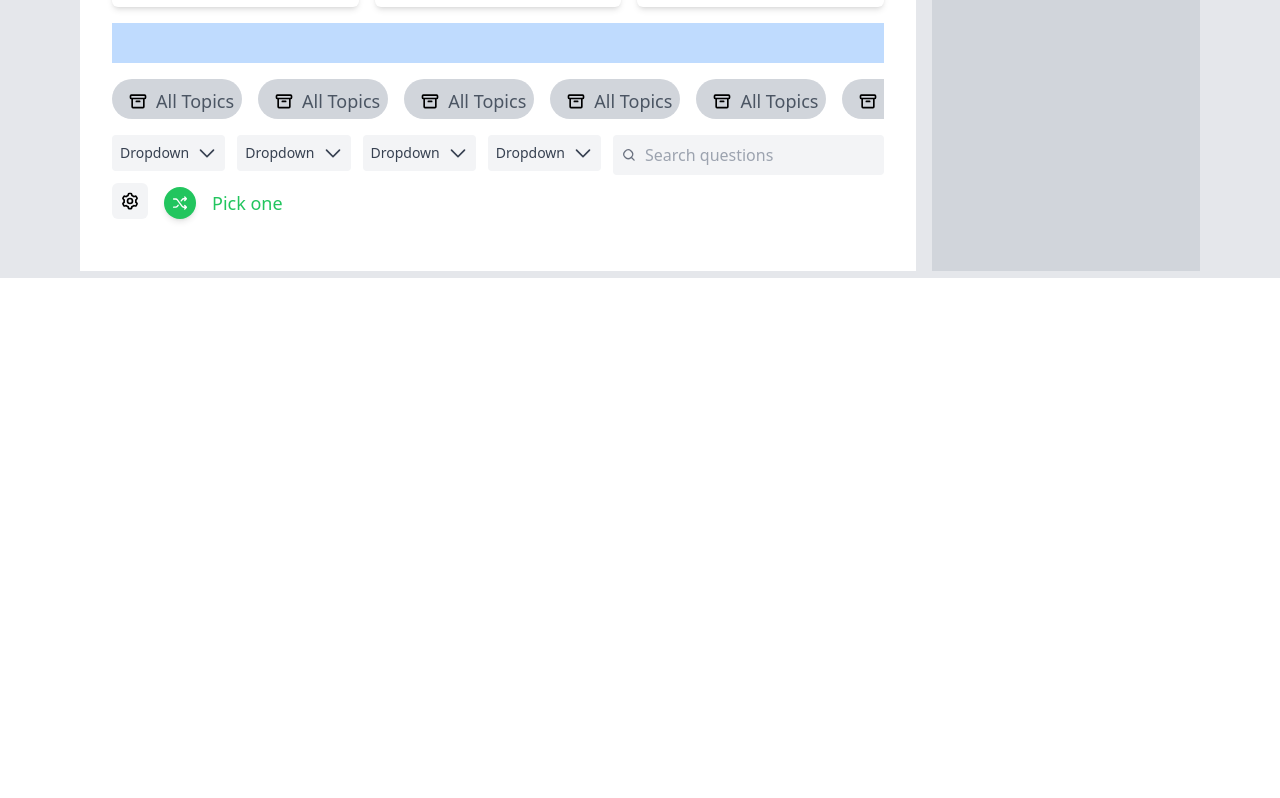
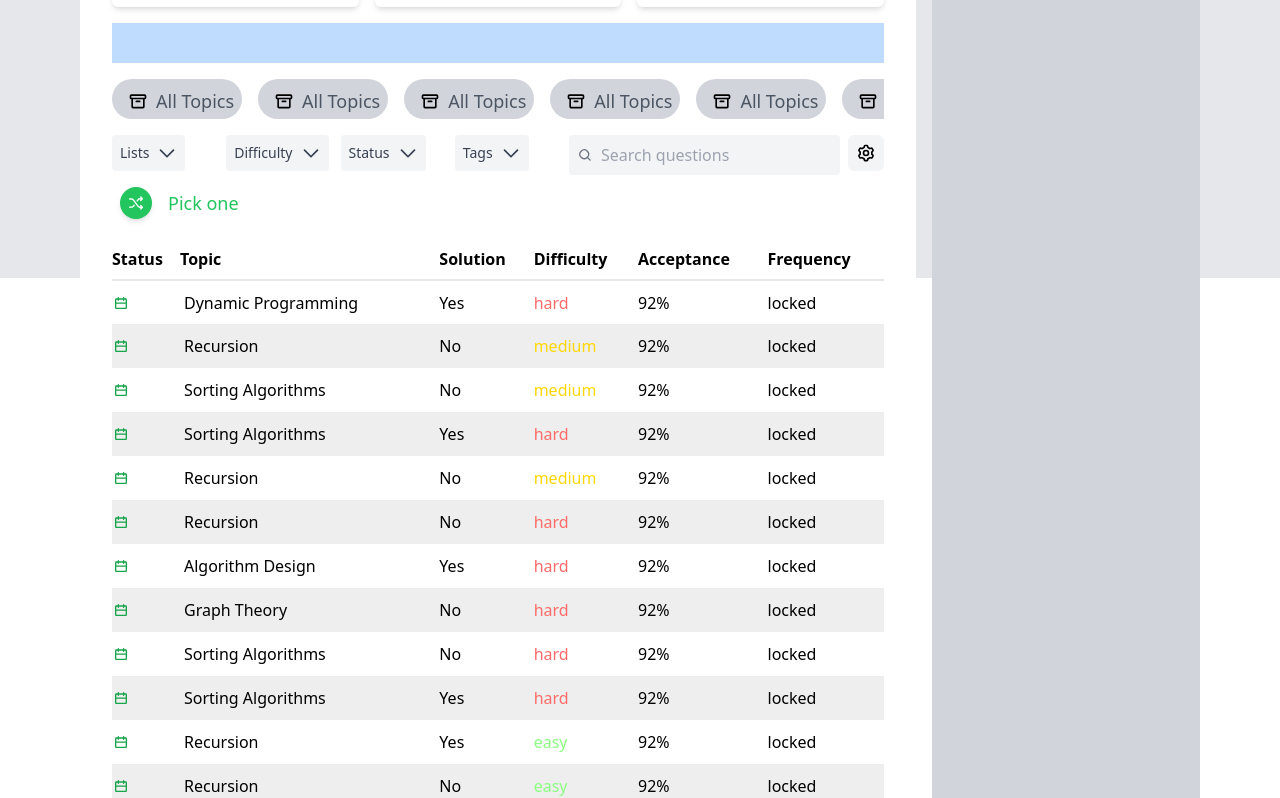
Before and after one commit to ShivankMahor/leetcode-lite, a React (Create React App) app in the folder frontend/: page /problem in a window 1280 px wide. Shown: the part 522-1320 px from the top of the page. Before the commit the page ends 800 px from the top, so only its background shows below. Built offline with nearby package versions, Linux system fonts and the light colour scheme.

Commit message:
problem_page updated
added lists view using table and also added pagination

```diff
--- a/frontend/package.json
+++ b/frontend/package.json
@@ -6,6 +6,7 @@
     "@testing-library/jest-dom": "^5.17.0",
     "@testing-library/react": "^13.4.0",
     "@testing-library/user-event": "^13.5.0",
+    "classnames": "^2.5.1",
     "react": "^18.2.0",
     "react-dom": "^18.2.0",
     "react-icons": "^4.12.0",
--- /dev/null
+++ b/frontend/src/components/paginated_table.jsx
@@ -0,0 +1,42 @@
+import React, { useState } from 'react';
+import Table from './table';
+
+function PaginatedTable ({ data, itemsPerPage }){
+  const [currentPage, setCurrentPage] = useState(1);
+
+  const indexOfLastItem = currentPage * itemsPerPage;
+  const indexOfFirstItem = indexOfLastItem - itemsPerPage;
+  const currentItems = data.slice(indexOfFirstItem, indexOfLastItem);
+
+  const paginate = (pageNumber) => {
+    setCurrentPage(pageNumber);
+  };
+
+  const totalPages = Math.ceil(data.length / itemsPerPage);
+
+  return (
+    <div>
+      <Table data={currentItems} />
+      <div className="mt-4">
+        <nav className="flex justify-center">
+          <ul className="flex list-none">
+            {Array.from({ length: totalPages }, (_, index) => index + 1).map((page) => (
+              <li key={page} className="mx-1">
+                <button
+                  className={`${
+                    currentPage === page ? 'bg-blue-500 text-white' : 'bg-white text-blue-500'
+                  } px-3 py-1 border border-gray-300 rounded focus:outline-none`}
+                  onClick={() => paginate(page)}
+                >
+                  {page}
+                </button>
+              </li>
+            ))}
+          </ul>
+        </nav>
+      </div>
+    </div>
+  );
+};
+
+export default PaginatedTable;
--- a/frontend/src/components/problem_dropdown_button.jsx
+++ b/frontend/src/components/problem_dropdown_button.jsx
@@ -1,5 +1,5 @@
 import { useState } from "react";
-function P_dropdown(){
+function P_dropdown({name}){
     const [isOpen, setIsOpen] = useState(false);
 
     function toggleDropdown() {
@@ -11,7 +11,7 @@ function P_dropdown(){
                             onClick={toggleDropdown}
                             className="inline-flex justify-center bg-gray-100 rounded items-center p-2 text-sm font-medium text-gray-700 hover:text-gray-900 focus:outline-none focus:ring-2 focus:ring-offset-2 focus:ring-offset-gray-100 focus:ring-indigo-500"
                         >
-                            Dropdown
+                            {name}
                             <svg
                                 className={`ml-2 h-5 w-5 transition-transform ${isOpen ? 'transform rotate-180' : ''
                                     }`}
--- a/frontend/src/components/problems.jsx
+++ b/frontend/src/components/problems.jsx
@@ -1,10 +1,37 @@
 import P_cards from "./problem_cards1";
 import P_buttons from "./problem_button_pill";
 import P_dropdown from "./problem_dropdown_button";
+import PaginatedTable from "./paginated_table";
+function getRandomTopic(){
+    const topics = ['Algorithm Design', 'Data Structures', 'Dynamic Programming', 'Graph Theory', 'Sorting Algorithms', 'Recursion', 'Greedy Algorithms'];
+    return topics[Math.floor(Math.random() * topics.length)];
+};
+
+function getRandomSolution(){
+    return(
+        Math.random() > 0.5 ? 'Yes' : 'No'
+        )};
+
+function getRandomDifficulty (){
+    const difficulties = ['easy', 'medium', 'hard'];
+    return difficulties[Math.floor(Math.random() * difficulties.length)];
+};
+
+function generateRandomData (count){
+    const data = [];
+    for (let i = 0; i < count; i++) {
+        const topic = getRandomTopic();
+        const solution = getRandomSolution();
+        const difficulty = getRandomDifficulty();
+        data.push({ topic, solution, difficulty });
+    }
+
+    return data;
+};
 
 
 function Problems() {
-
+    const data = generateRandomData(500);
     return (
         <div className="grid grid-cols-4 gap-4 h-screen p-4 bg-gray-200 px-20">
 
@@ -63,10 +90,10 @@ function Problems() {
                 <div className="col-span-3">
                     <div className="mb-3 flex flex-col">
                         <div className="flex w-full flex-wrap gap-2">
-                            <P_dropdown />
-                            <P_dropdown />
-                            <P_dropdown />
-                            <P_dropdown />
+                            <P_dropdown name={'Lists'} />
+                            <P_dropdown name={'Difficulty'}  />
+                            <P_dropdown name={'Status'} />
+                            <P_dropdown name={'Tags'} />
                             <div className="relative flex-1">
                                 <div className="flex items-center bg-gray-100 rounded p-2">
                                     <svg
@@ -139,14 +166,17 @@ function Problems() {
                             </div>
                         </div>
                     </div>
+                    <div className="col-span-3">
+                        <div className="container mx-auto mt-0">
+                        <PaginatedTable data={data} itemsPerPage={25} />
+                        </div>
+                    </div>
                 </div>
             </div>
 
             {/* Second child div with 1 column */}
             <div className="col-span-1 bg-gray-300 p-8">
                 {/* Content for the second div */}
-                <h2 className="text-lg font-bold mb-2"></h2>
-                <p></p>
             </div>
         </div>
     );
--- /dev/null
+++ b/frontend/src/components/table.jsx
@@ -0,0 +1,18 @@
+
+import TableHeading from './table_head';
+import TableRow from './table_row';
+
+const Table = ({ data }) => {
+  return (
+    <table className="table-auto w-full border-0">
+      <TableHeading />
+      <tbody>
+        {data.map((row, index) => (
+          <TableRow key={index} index={index} {...row} />
+        ))}
+      </tbody>
+    </table>
+  );
+};
+
+export default Table;
--- /dev/null
+++ b/frontend/src/components/table_head.jsx
@@ -0,0 +1,17 @@
+
+const TableHeading = () => {
+  return (
+    <thead className="text-md border-b-2 border-gray-200">
+      <tr>
+        <th className="w-52 py-2 px-2 pl-0 text-left" style={{width:'64px'}}>Status</th>
+        <th className="w-260 py-2 pl-1 m-1 text-left">Topic</th>
+        <th className="w-54 py-2 text-left">Solution</th>
+        <th className="w-100 py-2 text-left">Difficulty</th>
+        <th className="w-84 py-2 text-left">Acceptance</th>
+        <th className="w-84 py-2 text-left">Frequency</th>
+      </tr>
+    </thead>
+  );
+};
+
+export default TableHeading;
--- /dev/null
+++ b/frontend/src/components/table_row.jsx
@@ -0,0 +1,46 @@
+
+function getSolutionColor (difficulty){
+    switch (difficulty.toLowerCase()) {
+      case 'easy':
+        return '#8AFF80'; // light green
+      case 'medium':
+        return '#FFD700'; // orange
+      case 'hard':
+        return '#FF6B6B'; // red
+      default:
+        return ''; // default color or handle other cases
+    }
+  };
+
+const TableRow = ({ topic, solution, difficulty,index}) => {
+    const rowStyle = {
+        background: index % 2 === 0 ? '#ffffff' : '#eeeeee',
+        height: '44px'};
+        const difficultyColor = getSolutionColor(difficulty);
+
+
+    return (
+        <tr className="px-2" style={rowStyle}>
+            <td className="w-52 py-2" style={{width:'52px'}}>
+                <svg xmlns="http://www.w3.org/2000/svg"
+                viewBox="0 0 24 24"
+                width="1em"
+                height="1em"
+                fill="fill-green-600"
+                className="h-18 w-18 cursor-pointer text-green-500 fill-green-600 ">
+                    <path fill-rule="evenodd"
+                          d="M19 11.063V7h-2v1a1 1 0 11-2 0V7H9v1a1 1 0 01-2 0V7H5v4.063h14zm0 2H5V19h14v-5.938zM9 5h6V4a1 1 0 112 0v1h2a2 2 0 012 2v12a2 2 0 01-2 2H5a2 2 0 01-2-2V7a2 2 0 012-2h2V4a1 1 0 012 0v1z"
+                          clip-rule="evenodd">
+                    </path>
+                    </svg>
+            </td>
+            <td className="w-260 p-2">{topic}</td>
+            <td className="w-54 py-2">{solution}</td>
+            <td className="w-54 py-2" style={{color: difficultyColor}}>{difficulty}</td>
+            <td className="w-84 py-2">92%</td>
+            <td className="w-84 py-2">locked</td>
+        </tr>
+    );
+};
+
+export default TableRow;
```
Also changed, not shown: 1 other file (tests, documents, lock files or other folders).
